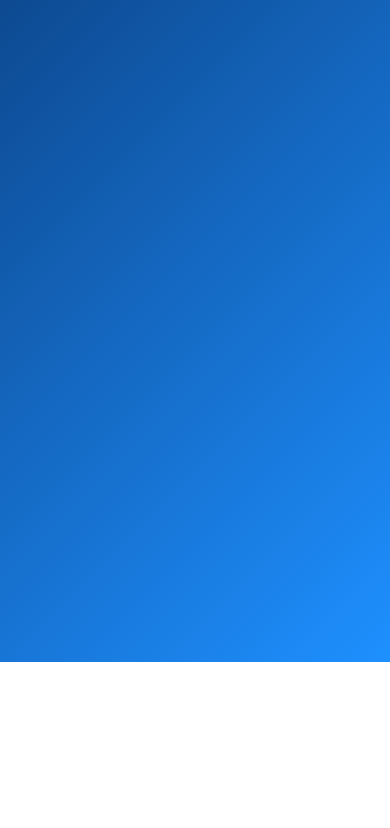
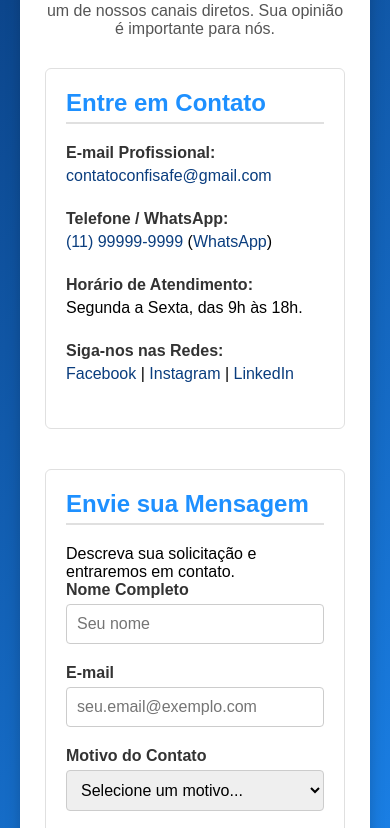
Before and after one commit to Couti20/confisafe, a plain HTML site: page pages/contato.html in a window 390 px wide. Shown: the part 182-1010 px from the top of the page. Before the commit the page ends 844 px from the top, so only its background shows below. Drawn offline with Linux system fonts and the light colour scheme.

Commit message:
pagina de contato adicionada

```diff
--- a/css/cadastro.css
+++ b/css/cadastro.css
@@ -146,3 +146,19 @@
   color: #333;
   font-size: 0.9rem;
 }
+
+/* Media Query para Responsividade*/
+@media (max-width: 800px) {
+  .navbar {
+      padding: 15px 20px;
+  }
+  .menu {
+      display: none;
+  }
+  .grid-contato {
+      grid-template-columns: 1fr;
+  }
+  .contato-content {
+      padding: 25px;
+  }
+}
--- a/css/contato.css
+++ b/css/contato.css
@@ -5,10 +5,10 @@
   box-sizing: border-box;
 }
 
-    /* ===== CONFIGURAÇÃO GERAL ===== */
+/* ===== CONFIGURAÇÃO GERAL (BODY) ===== */
 body {
   font-family: Arial, sans-serif;
-      background: linear-gradient(135deg, #0a3d7e, #1e90ff);
+  background: linear-gradient(135deg, #0a3d7e, #1e90ff); /* Seu gradiente */
   min-height: 100vh;
   display: flex;
   flex-direction: column;
@@ -60,18 +60,130 @@
 .login-btn:hover {
   background: #0a3d7e;
 }
-
-
-
-
-/* ===== TELA DE CONTATO ===== */
+/* ===== TELA DE CONTATO - ESTRUTURA PRINCIPAL ===== */
 main.contato-container {
   flex: 1;
   display: flex;
   flex-direction: column;
   align-items: center;
   justify-content: center;
+  padding: 40px 20px;
+}
+
+.contato-content {
+  max-width: 1000px;
+  width: 100%;
+  background: #fff;
   padding: 40px;
+  border-radius: 8px;
+  box-shadow: 0 5px 15px rgba(0, 0, 0, 0.2);
+}
+
+/* Títulos e Introdução */
+.contato-content h1 {
+  text-align: center;
+  color: #0a3d7e;
+  margin-bottom: 5px;
+  font-size: 2rem;
+}
+
+.introducao {
+  text-align: center;
+  margin-bottom: 30px;
+  color: #555;
+}
+
+/* Layout em Grid (Duas Colunas) */
+.grid-contato {
+  display: grid;
+  grid-template-columns: 1fr 1.2fr; /* Coluna do formulário é ligeiramente maior */
+  gap: 40px;
+}
+
+/* Estilo dos Canais e Formulário */
+.info-contato, .formulario {
+  padding: 20px;
+  border: 1px solid #e0e0e0;
+  border-radius: 6px;
+}
+
+.info-contato h2, .formulario h2 {
+  color: #1e90ff;
+  border-bottom: 2px solid #e0e0e0;
+  padding-bottom: 5px;
+  margin-bottom: 20px;
+  font-size: 1.5rem;
+}
+
+/* Itens de Contato Direto */
+.info-item {
+  margin-bottom: 25px;
+}
+
+.info-item label {
+  font-weight: bold;
+  color: #333;
+  margin-bottom: 5px;
+  display: block;
+}
+
+.info-item p {
+  margin: 0;
+}
+
+.info-item a {
+  color: #0a3d7e;
+  text-decoration: none;
+  transition: color 0.3s;
+}
+
+.info-item a:hover {
+  color: #1e90ff;
+  text-decoration: underline;
+}
+
+/* Estilo do Formulário */
+label {
+  display: block;
+  margin-bottom: 5px;
+  font-weight: bold;
+  color: #333;
+}
+
+input[type="text"],
+input[type="email"],
+select,
+textarea {
+  width: 100%;
+  padding: 10px;
+  margin-bottom: 20px;
+  border: 1px solid #ccc;
+  border-radius: 4px;
+  box-sizing: border-box;
+  font-size: 1rem;
+}
+
+textarea {
+  resize: vertical;
+  height: 150px;
+}
+
+/* Botão de Envio */
+.formulario button {
+  background-color: #1e90ff; /* Azul Claro */
+  color: white;
+  padding: 12px 25px;
+  border: none;
+  border-radius: 6px;
+  cursor: pointer;
+  font-size: 1.1rem;
+  font-weight: bold;
+  transition: background-color 0.3s ease;
+  width: 100%;
+}
+
+.formulario button:hover {
+  background-color: #0a3d7e; /* Azul Escuro no hover */
 }
 
 
@@ -82,4 +194,21 @@
   text-align: center;
   color: #333;
   font-size: 0.9rem;
+  box-shadow: 0 -2px 10px rgba(0, 0, 0, 0.05);
 }
+
+/* Media Query para Responsividade */
+@media (max-width: 800px) {
+    .navbar {
+        padding: 15px 20px;
+    }
+    .menu {
+        display: none;
+    }
+    .grid-contato {
+        grid-template-columns: 1fr;
+    }
+    .contato-content {
+        padding: 25px;
+    }
+}
--- a/css/home.css
+++ b/css/home.css
@@ -290,3 +290,19 @@ body {
   color: #333;
   font-size: 0.9rem;
 }
+
+/* Media Query para Responsividade */
+@media (max-width: 800px) {
+    .navbar {
+        padding: 15px 20px;
+    }
+    .menu {
+        display: none;
+    }
+    .grid-contato {
+        grid-template-columns: 1fr;
+    }
+    .contato-content {
+        padding: 25px;
+    }
+}
--- a/css/login.css
+++ b/css/login.css
@@ -150,3 +150,19 @@ main.login-container {
   color: #333;
   font-size: 0.9rem;
 }
+
+/* Media Query para Responsividade*/
+@media (max-width: 800px) {
+    .navbar {
+        padding: 15px 20px;
+    }
+    .menu {
+        display: none;
+    }
+    .grid-contato {
+        grid-template-columns: 1fr;
+    }
+    .contato-content {
+        padding: 25px;
+    }
+}
--- a/pages/contato.html
+++ b/pages/contato.html
@@ -1,28 +1,94 @@
 <!DOCTYPE html>
-<html lang="en">
+<html lang="pt-br">
 <head>
     <meta charset="UTF-8">
     <meta name="viewport" content="width=device-width, initial-scale=1.0">
     <title>Contato | ConfiSafe</title>
     <link rel="stylesheet" href="/css/contato.css">
-
-      <header class="navbar">
+</head>
+<body>
+  <header class="navbar">
     <div class="logo">
       <span class="conf">Confi</span><span class="safe">Safe</span>
     </div>
     <nav class="menu">
-      <a href="/index.html.html">Serviços</a>
+      <a href="/index.html">Serviços</a>
       <a href="contato.html">Contato</a>
       <a href="login.html" class="login-btn">Login</a>
     </nav>
   </header>
 
-</head>
-<body>
 
+  <main class="contato-container">
+    <div class="contato-content">
 
-  <footer>
-    <p>&copy; 2025 ConfiSafe - Todos os direitos reservados.</p>
-  </footer>
+      <h1>Fale Conosco</h1>
+
+      <p class="introducao subtitle">Preencha o formulário abaixo ou utilize um de nossos canais diretos. Sua opinião é importante para nós.</p>
+
+      <div class="grid-contato">
+        <div class="info-contato">
+          <h2>Entre em Contato</h2>
+          <div class="info-item">
+            <label>E-mail Profissional:</label>
+            <p><a href="mailto:contatoconfisafe@gmail.com">contatoconfisafe@gmail.com</a></p>
+          </div>
+          <div class="info-item">
+            <label>Telefone / WhatsApp:</label>
+            <p><a href="tel:+5511999999999">(11) 99999-9999</a> (<a href="https://wa.me/5511999999999" target="_blank">WhatsApp</a>)</p>
+          </div>
+          <div class="info-item">
+            <label>Horário de Atendimento:</label>
+            <p>Segunda a Sexta, das 9h às 18h.</p>
+          </div>
+
+          <div class="info-item redes-sociais">
+              <label>Siga-nos nas Redes:</label>
+              <p>
+                <a href="#"><span class="safe">Facebook</span></a> |
+                <a href="#"><span class="safe">Instagram</span></a> |
+                <a href="#"><span class="safe">LinkedIn</span></a>
+              </p>
+          </div>
+
+          <!-- <div class="info-item">
+              <p>Dúvidas comuns? <a href="pages/faq.html">Consulte nosso FAQ</a>.</p>
+          </div> -->
+        </div>
+        <div class="formulario login-box">
+          <h2>Envie sua Mensagem</h2>
+          <p class="subtitle">Descreva sua solicitação e entraremos em contato.</p>
+
+          <form action="mailto:contatoconfisafe@gmail.com?subject=Contato via Formulário do Site" method="GET" enctype="text/plain">
+            <label for="nome">Nome Completo</label>
+            <input type="text" id="nome" name="body_Nome" placeholder="Seu nome" required>
+
+            <label for="email">E-mail</label>
+            <input type="email" id="email" name="body_Email" placeholder="seu.email@exemplo.com" required>
+
+            <label for="motivo">Motivo do Contato</label>
+            <select id="motivo" name="body_Motivo" class="input-form" required>
+                <option value="">Selecione um motivo...</option>
+                <option value="Suporte">Suporte Técnico</option>
+                <option value="Comercial">Informações Comerciais/Orçamento</option>
+                <option value="Sugestao">Sugestão/Feedback</option>
+                <option value="Outros">Outros</option>
+            </select>
+
+            <label for="mensagem">Mensagem</label>
+            <textarea id="mensagem" name="body_Mensagem" placeholder="Sua mensagem detalhada..." required></textarea>
+
+            <button type="submit">Enviar Solicitação</button>
+          </form>
+        </div>
+      </div>
+
+    </div>
+  </main>
+
+    <footer>
+        <p>© 2025 ConfiSafe - Todos os direitos reservados.</p>
+    </footer>
+
 </body>
 </html>
```
Lines whose indentation alone changed are shown as unchanged.
